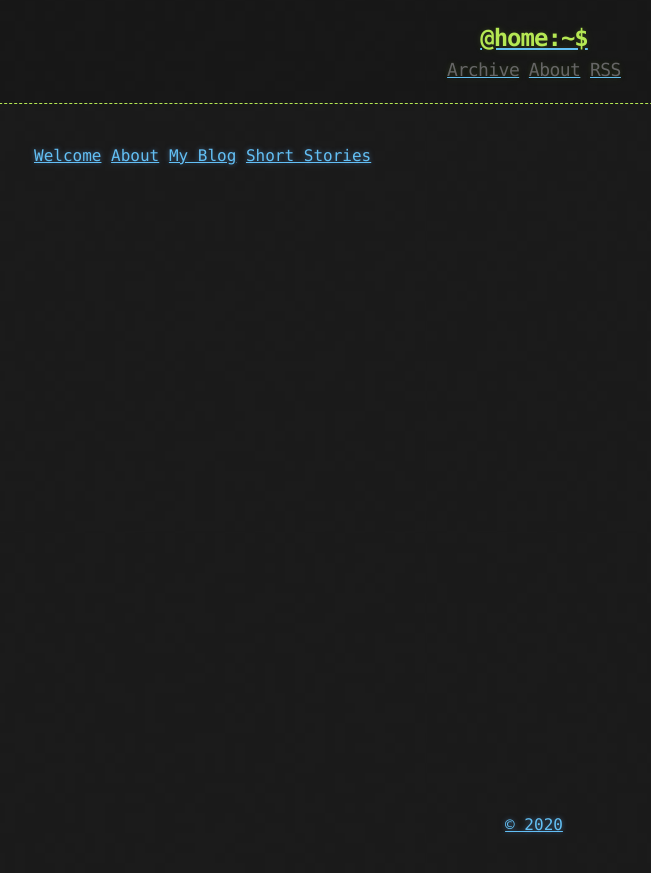
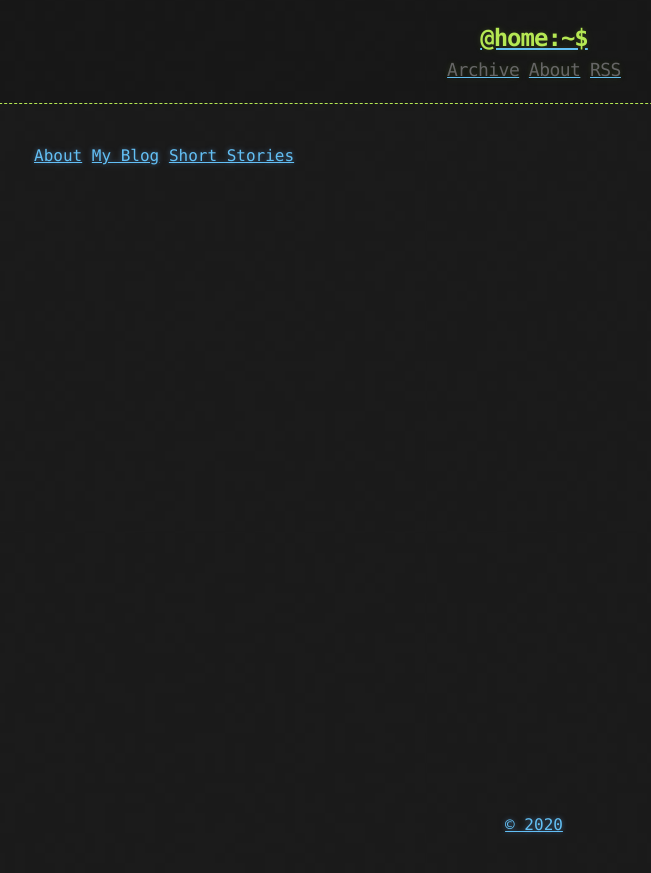
Before and after one commit to windfiresteel/windfiresteel.github.io, a Jekyll site: the page built from index.md, in a window 1280 px wide. Shown: the top 873 px of the page, without its empty margins (106-757 px from the left). Built offline with Jekyll 4.4.1, drawn with Linux system fonts in a browser that asks for light colours; the list of posts is cut into pages by our own code.

Commit message:
Update index.md

```diff
--- a/index.md
+++ b/index.md
@@ -4,7 +4,6 @@
 description: Blog and Short Story Archive
 ---
 
-[Welcome](/posts/welcome.md)
 [About](http://windfiresteel.github.io/about)
-[My Blog](https://windfiresteel.github.io/posts)
+[My Blog](https://windfiresteel.github.io/archive)
 [Short Stories](https://windfiresteel.github.io/archive)
```
